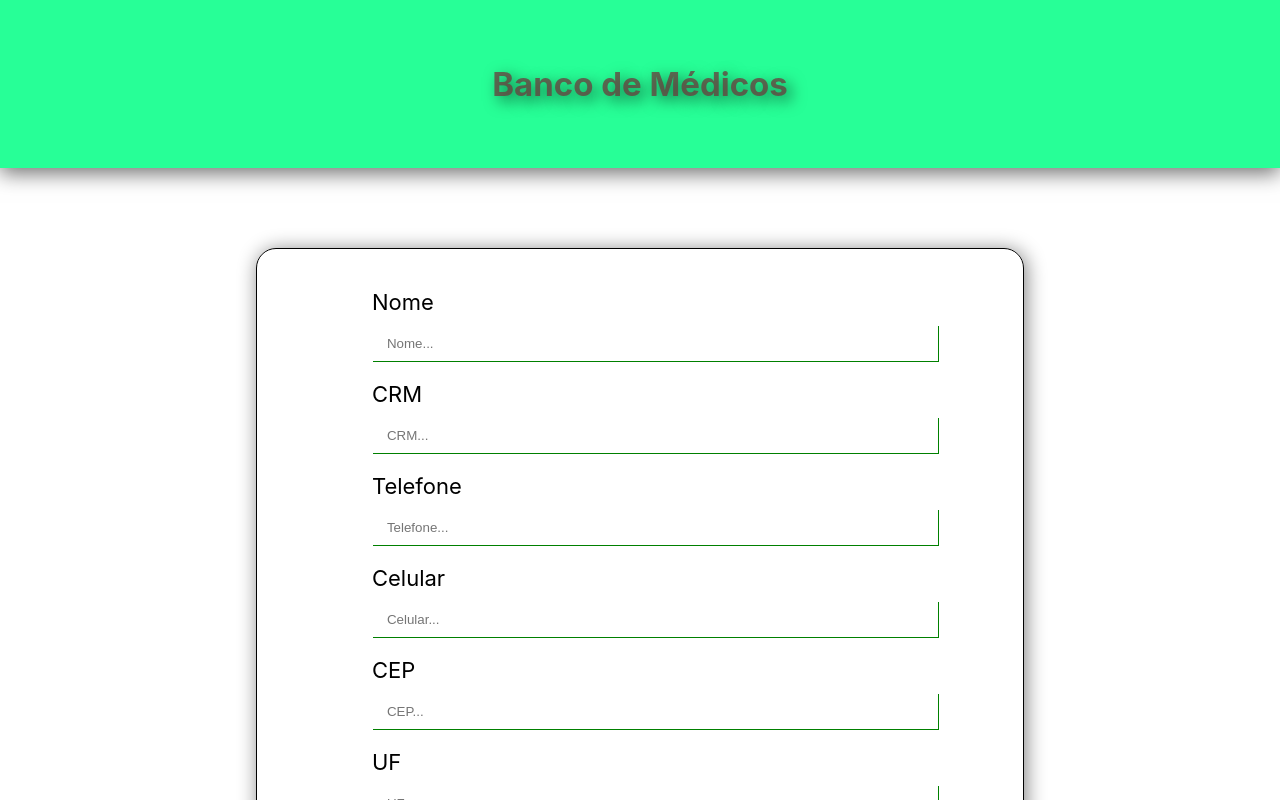
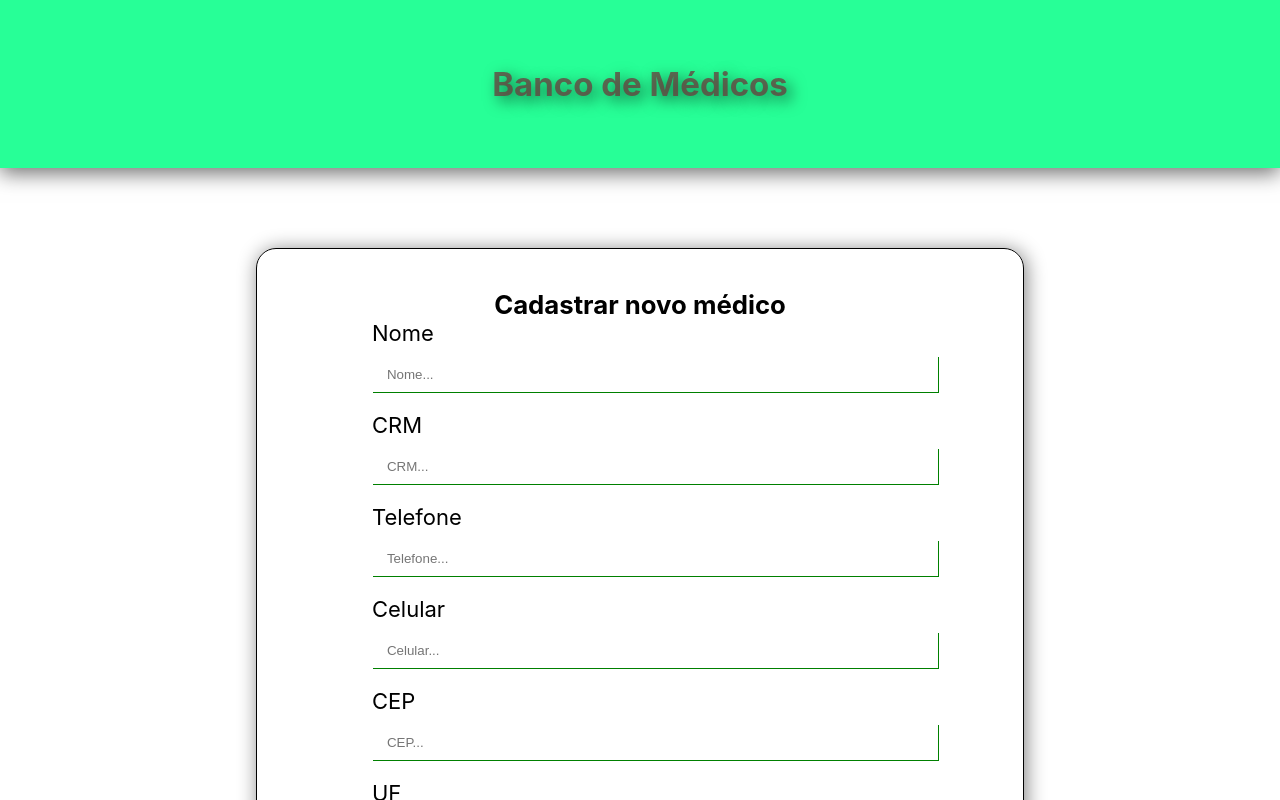
Before and after one commit to Edi-Santos/gcb-case_register-doctors, a React (Create React App) app in the folder register-doctors_front-end/: page /cadastrar in a window 1280 px wide. Shown: the top 800 px of the page. Built offline with nearby package versions, Linux system fonts and the light colour scheme.

Commit message:
build: adicionando título ao <form />

```diff
--- a/register-doctors_front-end/src/components/Register/Body.jsx
+++ b/register-doctors_front-end/src/components/Register/Body.jsx
@@ -64,6 +64,7 @@ function Body() {
 
   return (
     <form>
+      <h3>Cadastrar novo médico</h3>
       <Name name={ inputs.name } handleChange={ handleChange } />
       <CRM crm={ inputs.CRM } handleChange={ handleChange } />
       <Telephone telephone={ inputs.telephone } handleChange={ handleChange } />
```
